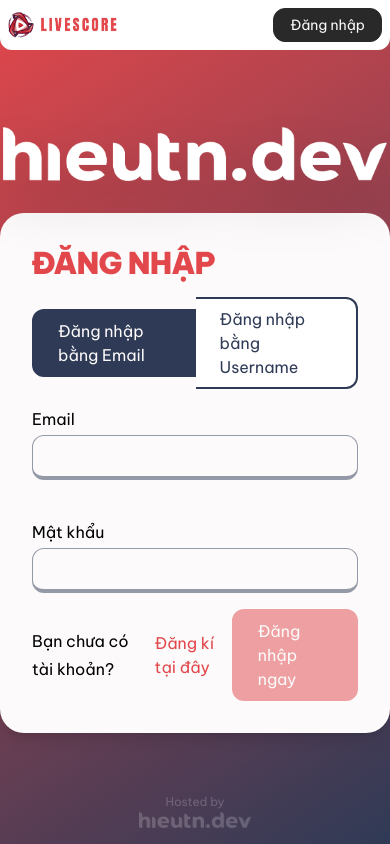
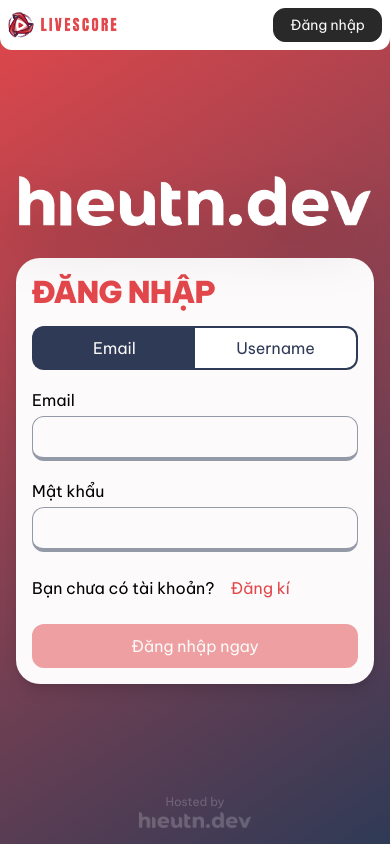
Before and after one commit to hieuxeom/live-score-v2, a React (Vite) app: page /sign-in in a window 390 px wide. Built offline with nearby package versions, Linux system fonts and the light colour scheme; no server answers.

Commit message:
fix: fix layout sign-in & sign-up & header

```diff
--- a/src/components/input/input.tsx
+++ b/src/components/input/input.tsx
@@ -136,17 +136,15 @@
 				)}
 			</div>
 
-			{errorMessage !== undefined && (
-				<Typography
-					type={"tiny"}
-					className={clsx("text-danger italic mt-2", {
-						invisible: !isError && (!validator || handleValidator()),
-						visible: isError || (validator && !handleValidator()),
-					})}
-				>
-					{errorMessage}
-				</Typography>
-			)}
+			{isError ||
+				(validator && !handleValidator() && (
+					<Typography
+						type={"tiny"}
+						className={clsx("text-danger italic mt-2")}
+					>
+						{errorMessage}
+					</Typography>
+				))}
 		</div>
 	);
 };
--- /dev/null
+++ b/src/components/partials/header/header.tsx
@@ -0,0 +1,61 @@
+import { useNavigate } from "react-router";
+import ROUTE_PATH from "../../../configs/routes.config";
+import { sliceText } from "../../../utils/slice-text";
+import Button from "../../button";
+import Typography from "../../typography";
+import { useCookies } from "react-cookie";
+
+interface HeaderProps {}
+
+const Header = ({}: HeaderProps) => {
+	const navigate = useNavigate();
+
+	const [cookies] = useCookies(["access_token", "refresh_token", "username", "user_id"]);
+
+	return (
+		<nav
+			className={
+				"absolute top-0 left-0 w-full flex justify-center items-center bg-white rounded-bl-xl rounded-br-xl p-2"
+			}
+		>
+			<div className={"w-full max-w-7xl flex justify-between items-center"}>
+				<div
+					className={"h-max"}
+					onClick={() => navigate(ROUTE_PATH.HOME)}
+				>
+					<img
+						src="/logo_text_hrz.png"
+						alt=""
+						className={"max-h-8 h-full"}
+					/>
+				</div>
+				<div className={"flex items-center gap-4"}>
+					{cookies.refresh_token ? (
+						<>
+							<Typography type={"small"}>{sliceText(cookies.username, 8) ?? "-"}</Typography>
+							<Button
+								color={"danger"}
+								size={"sm"}
+								onClick={() => {
+									navigate(ROUTE_PATH.AUTH.SIGN_OUT);
+								}}
+							>
+								Đăng xuất
+							</Button>
+						</>
+					) : (
+						<Button
+							color={"default"}
+							size={"sm"}
+							onClick={() => navigate(ROUTE_PATH.AUTH.SIGN_IN)}
+						>
+							Đăng nhập
+						</Button>
+					)}
+				</div>
+			</div>
+		</nav>
+	);
+};
+
+export default Header;
--- /dev/null
+++ b/src/components/partials/header/index.ts
@@ -0,0 +1 @@
+export { default } from './header';
--- a/src/configs/routes.config.ts
+++ b/src/configs/routes.config.ts
@@ -13,6 +13,7 @@
 	AUTH: {
 		SIGN_IN: "/sign-in",
 		SIGN_UP: "/sign-up",
+		SIGN_OUT: "/sign-out",
 	},
 };
 
--- a/src/pages/card-game/game-room/game-room.tsx
+++ b/src/pages/card-game/game-room/game-room.tsx
@@ -248,11 +248,11 @@
 										)}
 										<div
 											className={clsx(
-												"bg-white shadow-primary-1 rounded-2xl col-span-1 w-full h-[35vh] flex flex-col gap-2",
+												"bg-white shadow-primary-1 rounded-2xl col-span-1 w-full flex flex-col gap-2",
 												"2xl:h-[35vh] 2xl:p-8",
 												"xl:h-[38vh]",
 												"lg:h-[24vh] lg:p-4",
-												"p-4"
+												"h-[40vh] p-4"
 											)}
 										>
 											<RoomScoreBoard scoreBoard={roomResults.scoreBoard} />
--- a/src/pages/sign-in/sign-in.tsx
+++ b/src/pages/sign-in/sign-in.tsx
@@ -13,12 +13,16 @@
 import { TSignIn, TSignInResponse } from "../../types/auth";
 import { IAPIResponse, TBaseVariants } from "../../types/general";
 import { validateEmail } from "../../utils/validations";
+import useScreenSize from "../../hooks/useScreenSize";
+import { BREAK_POINT } from "../../configs/break-points.config";
 
 // interface SignInProps {}
 
 const SignIn = () => {
 	const navigate = useNavigate();
 	const axios = useAxios();
+
+	const { width } = useScreenSize();
 
 	const [, setCookies] = useCookies(["access_token", "refresh_token", "username", "user_id"]);
 
@@ -78,9 +82,10 @@
 			orientation={"vertical"}
 			centerX
 			centerY
+			className={"px-4"}
 		>
 			<div
-				className={"w-96 my-4"}
+				className={"w-96 my-4 px-4"}
 				onClick={() => navigate(ROUTE_PATH.HOME)}
 			>
 				<img
@@ -91,7 +96,10 @@
 			</div>
 
 			<form
-				className={"w-full max-w-2xl bg-light flex flex-col gap-4 p-8 rounded-3xl shadow-lg h-max"}
+				className={clsx(
+					"w-full max-w-2xl bg-light flex flex-col gap-4 rounded-3xl shadow-lg h-max p-4",
+					"lg:p-8"
+				)}
 				onKeyDown={(e) => {
 					if (e.key === "Enter") {
 						handleSignIn();
@@ -104,10 +112,10 @@
 				>
 					Đăng nhập
 				</Typography>
-				<div className={"flex items-center"}>
+				<div className={clsx("flex items-center flex-row")}>
 					<Button
 						fullWidth
-						className={"rounded-tr-none rounded-br-none border-r-none"}
+						className={clsx("rounded-tr-none rounded-br-none !border-r-0")}
 						color={"secondary"}
 						variant={
 							clsx({
@@ -117,11 +125,11 @@
 						}
 						onClick={handleChangeSignInMethod}
 					>
-						Đăng nhập bằng Email
+						{width >= BREAK_POINT.LG ? "Đăng nhập bằng" : ""} Email
 					</Button>
 					<Button
 						fullWidth
-						className={"rounded-tl-none rounded-bl-none !border-l-0"}
+						className={clsx("rounded-tl-none rounded-bl-none !border-l-0")}
 						color={"secondary"}
 						variant={
 							clsx({
@@ -131,7 +139,7 @@
 						}
 						onClick={handleChangeSignInMethod}
 					>
-						Đăng nhập bằng Username
+						{width >= BREAK_POINT.LG ? "Đăng nhập bằng" : ""} Username
 					</Button>
 				</div>
 				{currentSignInMethod === "email" ? (
@@ -158,8 +166,8 @@
 					value={signInForm.password}
 					onChange={(e) => setSignInForm((prev) => ({ ...prev, password: e.target.value }))}
 				/>
-				<div className={"flex items-center justify-between"}>
-					<div className={"flex items-center gap-2"}>
+				<div className={clsx("flex items-center justify-between flex-col gap-4", "lg:flex-row")}>
+					<div className={clsx("w-full flex gap-2 flex-row items-center")}>
 						<Typography>Bạn chưa có tài khoản?</Typography>
 						<Button
 							variant={"light"}
@@ -167,14 +175,16 @@
 							showBackground={false}
 							onClick={() => navigate(ROUTE_PATH.AUTH.SIGN_UP)}
 						>
-							Đăng kí tại đây
+							Đăng kí
 						</Button>
 					</div>
 					<Button
+						fullWidth={width < BREAK_POINT.LG}
 						size={"md"}
 						color={"primary"}
 						onClick={handleSignIn}
 						isDisabled={!validSignInForm()}
+						className={"min-w-max"}
 					>
 						Đăng nhập ngay
 					</Button>
--- /dev/null
+++ b/src/pages/sign-out/index.ts
@@ -0,0 +1 @@
+export { default } from './sign-out';
--- /dev/null
+++ b/src/pages/sign-out/sign-out.tsx
@@ -0,0 +1,34 @@
+import { useEffect } from "react";
+import toast from "react-hot-toast";
+import ROUTE_PATH from "../../configs/routes.config";
+import { useNavigate } from "react-router";
+import { useCookies } from "react-cookie";
+import Loading from "../../components/loading";
+
+interface SignOutProps {}
+
+const SignOut = ({}: SignOutProps) => {
+	const navigate = useNavigate();
+	const [, , removeCookie] = useCookies(["access_token", "refresh_token", "role", "username"]);
+
+	const handleSignOut = () => {
+		navigate(ROUTE_PATH.AUTH.SIGN_IN);
+		removeCookie("access_token");
+		removeCookie("refresh_token");
+		removeCookie("role");
+		removeCookie("username");
+		toast.success("Đăng xuất thành công");
+	};
+
+	useEffect(() => {
+		handleSignOut();
+	}, []);
+
+	return (
+		<div className={"h-screen w-screen flex justify-center items-center"}>
+			<Loading />
+		</div>
+	);
+};
+
+export default SignOut;
--- a/src/pages/sign-up/sign-up.tsx
+++ b/src/pages/sign-up/sign-up.tsx
@@ -12,12 +12,16 @@
 import { TSignUp } from "../../types/auth";
 import { TBaseVariants } from "../../types/general";
 import { validateConfirmPassword, validateEmail, validatePassword } from "../../utils/validations";
+import useScreenSize from "../../hooks/useScreenSize";
+import { BREAK_POINT } from "../../configs/break-points.config";
 
 // interface SignUpProps {}
 
 const SignUp = () => {
 	const navigate = useNavigate();
 	const axios = useAxios();
+
+	const { width } = useScreenSize();
 
 	const [signUpForm, setSignUpForm] = useState<TSignUp>({
 		email: "",
@@ -80,9 +84,10 @@
 			orientation={"vertical"}
 			centerX
 			centerY
+			className={"px-4"}
 		>
 			<div
-				className={"w-96 my-4"}
+				className={"w-96 my-4 px-4"}
 				onClick={() => navigate(ROUTE_PATH.HOME)}
 			>
 				<img
@@ -93,7 +98,10 @@
 			</div>
 
 			<form
-				className={"w-full max-w-2xl bg-light flex flex-col gap-4 p-8 rounded-3xl shadow-lg h-max"}
+				className={clsx(
+					"w-full max-w-2xl bg-light flex flex-col gap-4 rounded-3xl shadow-lg h-max p-4",
+					"lg:p-8"
+				)}
 				onKeyDown={(e) => {
 					if (e.key === "Enter") {
 						handleSignUp();
@@ -104,7 +112,7 @@
 					type={"h2"}
 					className={"text-primary uppercase !font-black"}
 				>
-					Đăng kí tài khoản mới
+					Đăng kí tài khoản
 				</Typography>
 				<div className={"flex items-center"}>
 					<Button
@@ -119,7 +127,7 @@
 						}
 						onClick={handleChangeSignUpMethod}
 					>
-						Đăng kí bằng Email
+						{width >= BREAK_POINT.LG ? "Đăng kí bằng" : ""} Email
 					</Button>
 					<Button
 						fullWidth
@@ -133,7 +141,7 @@
 						}
 						onClick={handleChangeSignUpMethod}
 					>
-						Đăng kí bằng Username
+						{width >= BREAK_POINT.LG ? "Đăng kí bằng" : ""} Username
 					</Button>
 				</div>
 				{currentSignUpMethod === "email" ? (
@@ -172,7 +180,7 @@
 					validator={(e: string) => validateConfirmPassword(signUpForm.password, e)}
 					errorMessage={"Password không khớp"}
 				/>
-				<div className={"flex items-center justify-between"}>
+				<div className={clsx("flex items-center justify-between flex-col gap-4", "lg:flex-row")}>
 					<div className={"flex items-center gap-2"}>
 						<Typography>Bạn đã có tài khoản?</Typography>
 						<Button
@@ -185,6 +193,7 @@
 						</Button>
 					</div>
 					<Button
+						fullWidth={width < BREAK_POINT.LG}
 						size={"md"}
 						color={"primary"}
 						onClick={handleSignUp}
--- a/src/routes/index-router/index-router.tsx
+++ b/src/routes/index-router/index-router.tsx
@@ -10,6 +10,7 @@
 import BadmintonGameRoom from "../../pages/badminton/badminton-game-room";
 import BadmintonNewRoom from "../../pages/badminton/badminton-new-room";
 import Redirect from "../redirect";
+import SignOut from "../../pages/sign-out";
 
 interface IndexRouterProps {}
 
@@ -31,6 +32,10 @@
 				<Route
 					path={"sign-in"}
 					element={<SignIn />}
+				/>
+				<Route
+					path={"sign-out"}
+					element={<SignOut />}
 				/>
 				<Route path={"/card-game"}>
 					<Route
```
Also changed, not shown: src/components/layout/client-layout/client-layout.tsx (+3 -57 lines).
